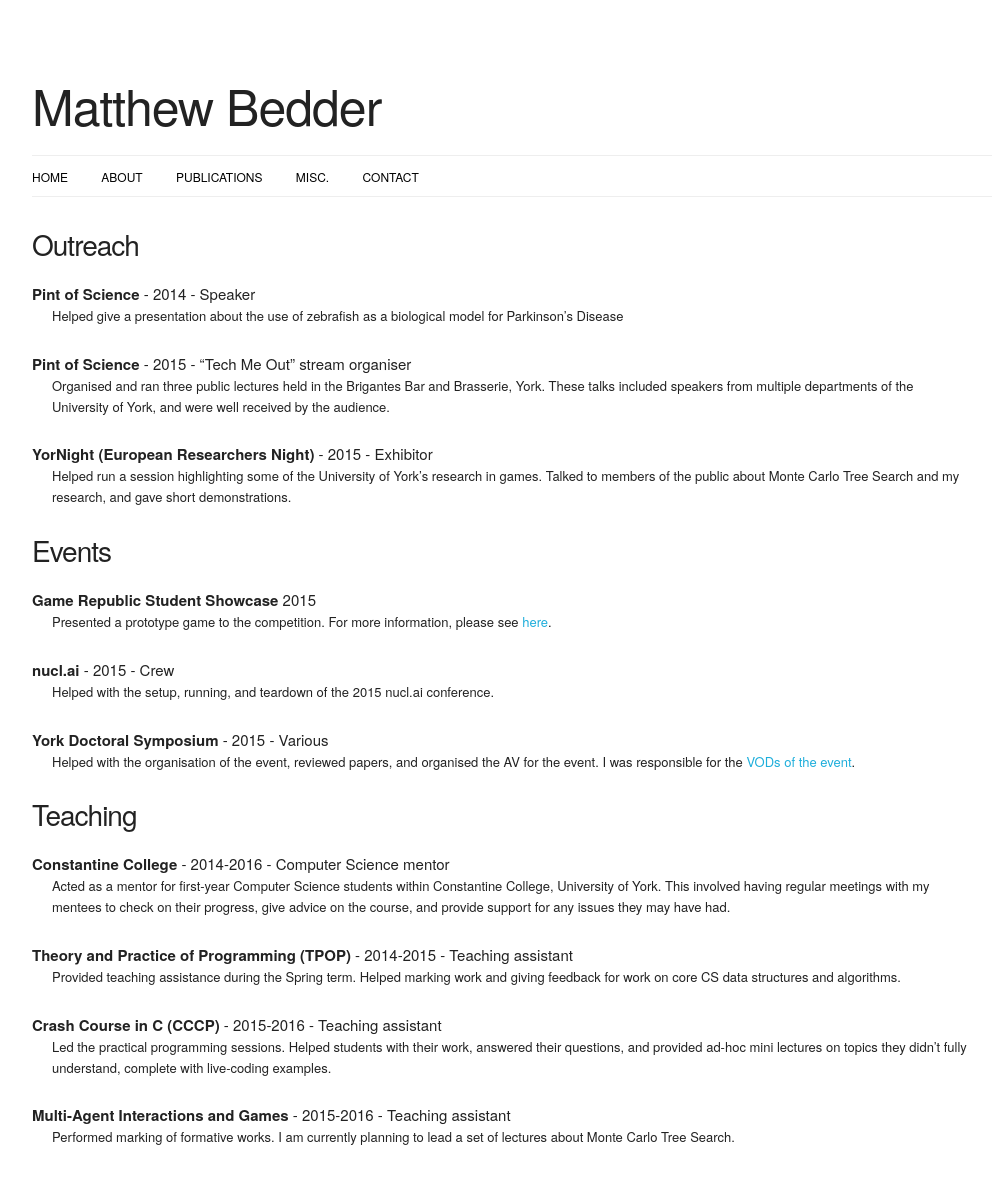
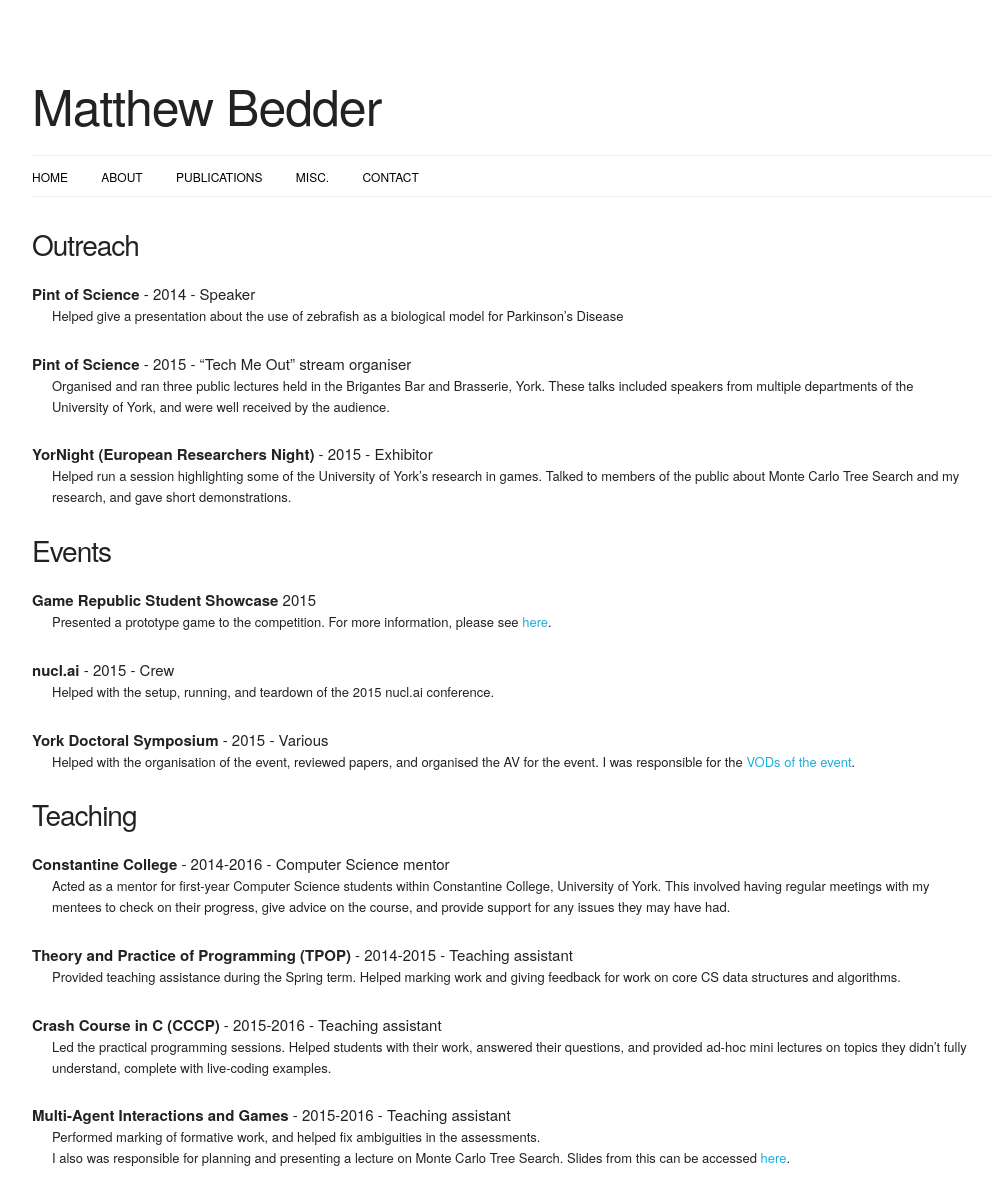
Before and after one commit to bedder/AcademicWebpage, a Jekyll site: the page built from misc/index.md, in a window 1280 px wide. Shown: the whole page, without its empty margins (128-1125 px from the left). Built offline with Jekyll 4.4.1, drawn with Linux system fonts in a browser that asks for light colours; before the commit the page ends 1173 px from its top, so only the background shows below that.

Commit message:
Added a link to MCTS teaching materials

```diff
--- a/misc/index.md
+++ b/misc/index.md
@@ -74,5 +74,6 @@ layout: default
 	<span class="title">Multi-Agent Interactions and Games</span> -
 	<span class="year">2015-2016</span> -
 	<span class="role">Teaching assistant</span>
-	<span class="descr">Performed marking of formative works. I am currently planning to lead a set of lectures about Monte Carlo Tree Search.</span>
+	<span class="descr">Performed marking of formative work, and helped fix ambiguities in the assessments.</span>
+	<span class="descr">I also was responsible for planning and presenting a lecture on Monte Carlo Tree Search. Slides from this can be accessed <a href="http://bedder.co.uk/misc/maig/mcts-2015.pdf">here</a>.</span>
 </span>
```
